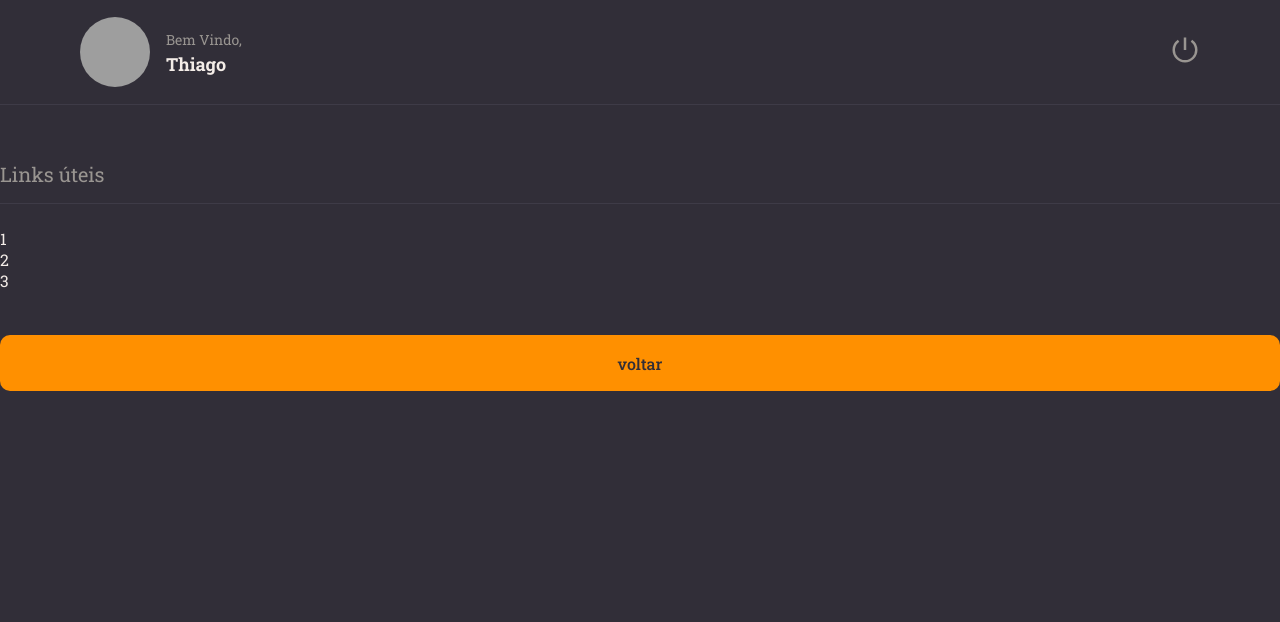
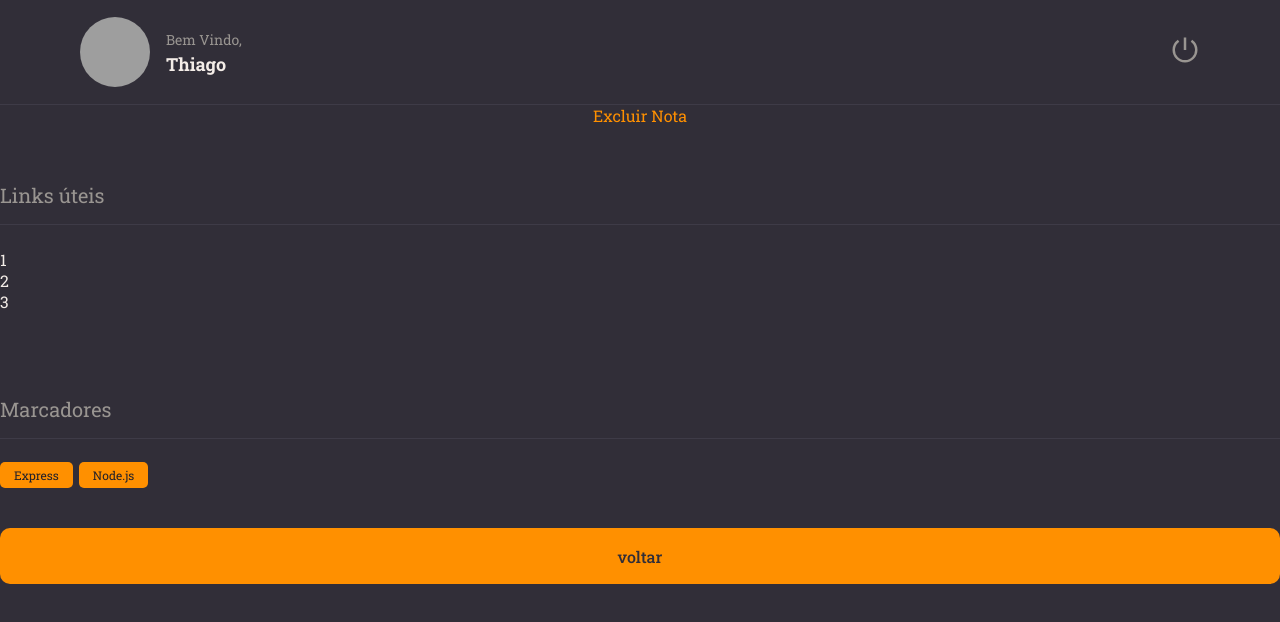
Before and after one commit to Prattiz/Notes, a React (Vite) app: page / in a window 1280 px wide. Shown: the top 622 px of the page. Built offline with nearby package versions, Linux system fonts and the light colour scheme; grey boxes are pictures that could not be loaded.

Commit message:
CREATE Tag and ButtonText

```diff
--- /dev/null
+++ b/src/components/ButtonT/index.jsx
@@ -0,0 +1,9 @@
+import { Conteiner } from "./styles";
+
+export function ButtonText({ title, ...rest }){
+    return(
+        <Conteiner type="button" {...rest}>
+            {title}
+        </Conteiner>
+    )
+}
--- /dev/null
+++ b/src/components/ButtonT/styles.js
@@ -0,0 +1,10 @@
+import styled from "styled-components";
+
+export const Conteiner = styled.button`
+
+    background: none;
+    color:${({theme}) => theme.COLORS.ORANGE};
+    border:none;
+    font-size:16px;
+
+`
--- /dev/null
+++ b/src/components/Tag/index.jsx
@@ -0,0 +1,10 @@
+import { Container } from "./styles";
+
+export function Tag({ title }){
+    return(
+        <Container>
+            {title}
+        </Container>
+
+    )
+}
--- /dev/null
+++ b/src/components/Tag/styles.js
@@ -0,0 +1,11 @@
+import  styled  from "styled-components";
+
+export const Container = styled.span`
+    font-size: 12px;
+    padding: 5px 14px;
+    border-radius: 5px;
+    margin-right: 6px;
+    color:${({theme}) => theme.COLORS.BACKGROUND_900};
+    background-color: ${({theme}) => theme.COLORS.ORANGE};;
+
+`
--- a/src/pages/App.jsx
+++ b/src/pages/App.jsx
@@ -2,11 +2,16 @@
 import { Button } from "../components/Buttons";
 import { Header } from "../components/Header";
 import { Section } from "../components/Section";
+import { Tag } from "../components/Tag";
+import { ButtonText } from "../components/ButtonT";
+
 
 export function App(){
     return(
         <Conteiner>
             <Header />
+
+            <ButtonText title="Excluir Nota"/>
 
             <Section title="Links úteis">
                 <ul>
@@ -16,6 +21,11 @@
                 </ul>
             </Section>
 
+            <Section title="Marcadores">
+                <Tag title="Express"/>
+                <Tag title="Node.js"/>
+            </Section>
+
 
             <Button title="voltar"/>
         </Conteiner>
```
